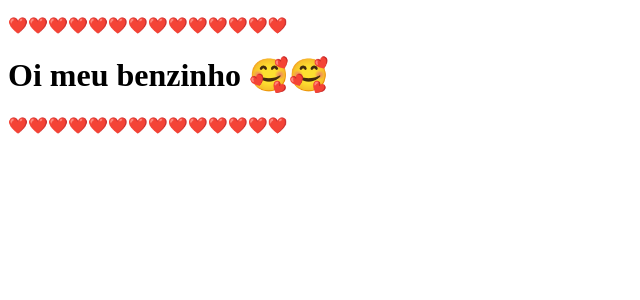
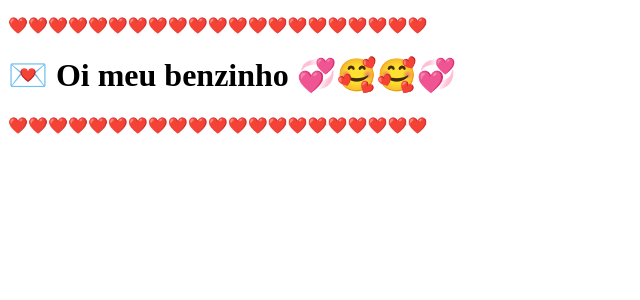
Before and after one commit to carmogui/sideuniverse, a Next.js app: page / in a window 1280 px wide. Shown: the top 300 px of the page, without its empty margins (0-640 px from the left). Built offline with nearby package versions, Linux system fonts and the light colour scheme.

Commit message:
change home page text in 2 minutes

```diff
--- a/pages/index.js
+++ b/pages/index.js
@@ -1,11 +1,11 @@
 function Home() {
   return (
     <div>
-      <p>❤️❤️❤️❤️❤️❤️❤️❤️❤️❤️❤️❤️❤️❤️</p>
+      <p>❤️❤️❤️❤️❤️❤️❤️❤️❤️❤️❤️❤️❤️❤️❤️❤️❤️❤️❤️❤️❤️</p>
 
-      <h1>Oi meu benzinho 🥰🥰</h1>
+      <h1>💌 Oi meu benzinho 💞🥰🥰💞</h1>
 
-      <p>❤️❤️❤️❤️❤️❤️❤️❤️❤️❤️❤️❤️❤️❤️</p>
+      <p>❤️❤️❤️❤️❤️❤️❤️❤️❤️❤️❤️❤️❤️❤️❤️❤️❤️❤️❤️❤️❤️</p>
     </div>
   );
 }
```
